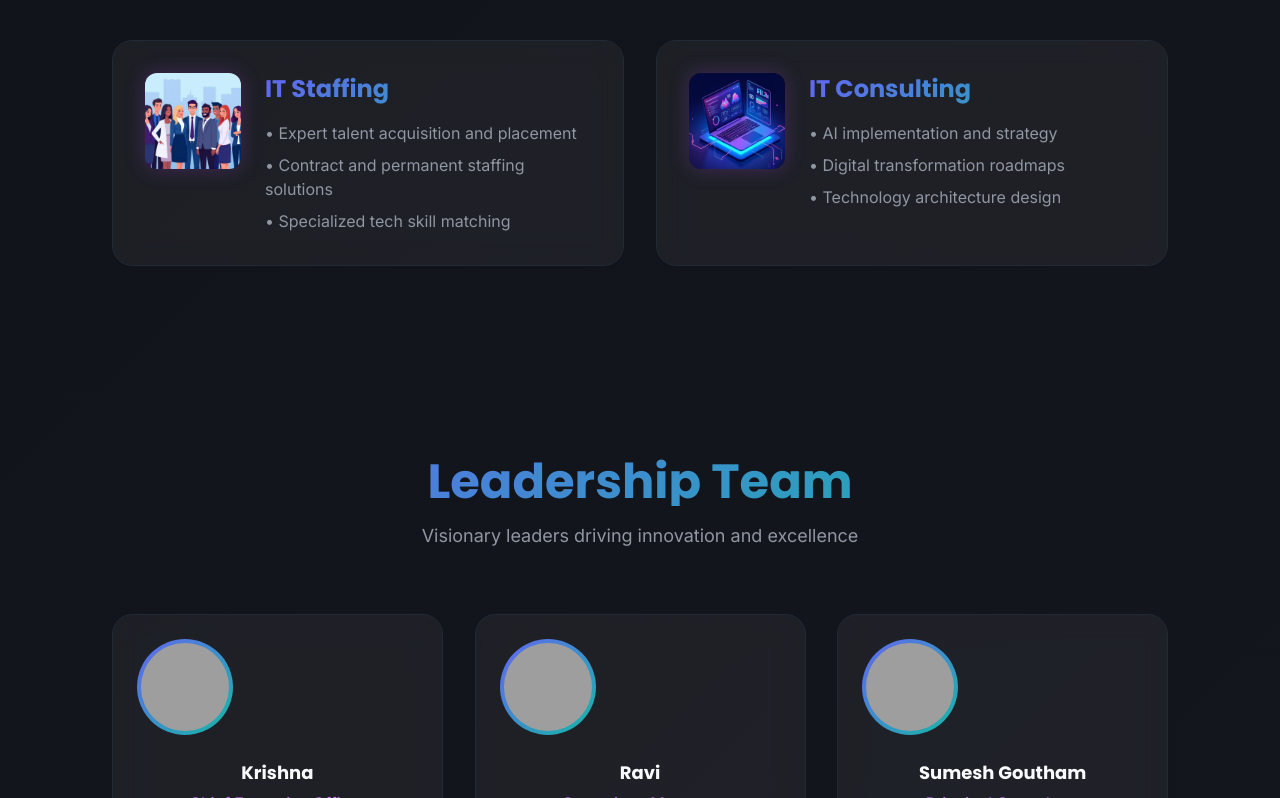
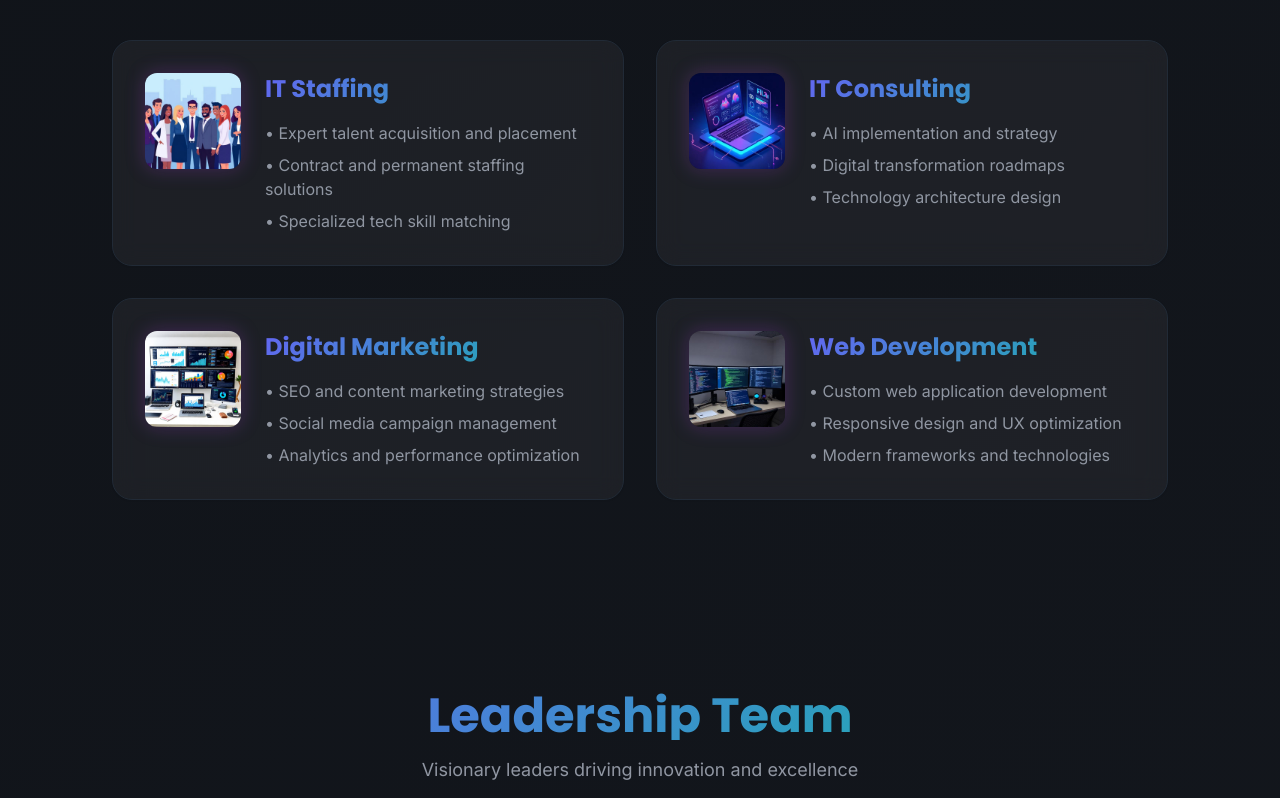
Before and after one commit to TechLeadsUser/aihi-illumine-site, a React (Vite) app: page / in a window 1280 px wide. Shown: the part 3414-4212 px from the top of the page. Built offline with nearby package versions, Linux system fonts and the light colour scheme; grey boxes are pictures that could not be loaded.

Commit message:
Add Digital Marketing and Web Development
Added "Digital Marketing" and "Web Development" to the "Why Choose AIHI?" section in `src/pages/About.tsx`.

```diff
--- a/src/pages/About.tsx
+++ b/src/pages/About.tsx
@@ -6,6 +6,8 @@ import heroAiBrain from "@/assets/hero-ai-brain.jpg";
 import neuralPattern from "@/assets/neural-pattern.jpg";
 import itStaffingTeam from "@/assets/it-staffing-team.jpg";
 import itConsultingLaptop from "@/assets/it-consulting-laptop.jpg";
+import digitalMarketingWorkspace from "@/assets/digital-marketing-workspace.jpg";
+import webDevelopmentCoding from "@/assets/web-development-coding.jpg";
 const About = () => {
   return <div className="min-h-screen bg-gradient-hero text-foreground">
       {/* Hero Section */}
@@ -238,7 +240,7 @@ const About = () => {
             </p>
           </ScrollAnimation>
 
-          <div className="grid grid-cols-1 lg:grid-cols-2 gap-6 lg:gap-8">
+          <div className="grid grid-cols-1 md:grid-cols-2 gap-6 lg:gap-8">
             <ScrollAnimation animation="slide-left">
               <Card className="glass-card p-6 lg:p-8 hover-lift h-full">
                 <div className="flex flex-col sm:flex-row items-start gap-4 lg:gap-6">
@@ -257,7 +259,7 @@ const About = () => {
               </Card>
             </ScrollAnimation>
 
-            <ScrollAnimation animation="slide-right" delay={300}>
+            <ScrollAnimation animation="slide-right" delay={150}>
               <Card className="glass-card p-6 lg:p-8 hover-lift h-full">
                 <div className="flex flex-col sm:flex-row items-start gap-4 lg:gap-6">
                   <img src={itConsultingLaptop} alt="IT Consulting" className="w-20 h-20 sm:w-24 sm:h-24 rounded-xl object-cover neon-glow flex-shrink-0 mx-auto sm:mx-0" />
@@ -269,6 +271,42 @@ const About = () => {
                       <li>• AI implementation and strategy</li>
                       <li>• Digital transformation roadmaps</li>
                       <li>• Technology architecture design</li>
+                    </ul>
+                  </div>
+                </div>
+              </Card>
+            </ScrollAnimation>
+
+            <ScrollAnimation animation="slide-left" delay={300}>
+              <Card className="glass-card p-6 lg:p-8 hover-lift h-full">
+                <div className="flex flex-col sm:flex-row items-start gap-4 lg:gap-6">
+                  <img src={digitalMarketingWorkspace} alt="Digital Marketing" className="w-20 h-20 sm:w-24 sm:h-24 rounded-xl object-cover neon-glow flex-shrink-0 mx-auto sm:mx-0" />
+                  <div className="flex-1 text-center sm:text-left">
+                    <h3 className="text-lg sm:text-xl lg:text-2xl font-poppins font-bold gradient-text mb-3 lg:mb-4">
+                      Digital Marketing
+                    </h3>
+                    <ul className="space-y-1 lg:space-y-2 text-muted-foreground text-sm lg:text-base">
+                      <li>• SEO and content marketing strategies</li>
+                      <li>• Social media campaign management</li>
+                      <li>• Analytics and performance optimization</li>
+                    </ul>
+                  </div>
+                </div>
+              </Card>
+            </ScrollAnimation>
+
+            <ScrollAnimation animation="slide-right" delay={450}>
+              <Card className="glass-card p-6 lg:p-8 hover-lift h-full">
+                <div className="flex flex-col sm:flex-row items-start gap-4 lg:gap-6">
+                  <img src={webDevelopmentCoding} alt="Web Development" className="w-20 h-20 sm:w-24 sm:h-24 rounded-xl object-cover neon-glow flex-shrink-0 mx-auto sm:mx-0" />
+                  <div className="flex-1 text-center sm:text-left">
+                    <h3 className="text-lg sm:text-xl lg:text-2xl font-poppins font-bold gradient-text mb-3 lg:mb-4">
+                      Web Development
+                    </h3>
+                    <ul className="space-y-1 lg:space-y-2 text-muted-foreground text-sm lg:text-base">
+                      <li>• Custom web application development</li>
+                      <li>• Responsive design and UX optimization</li>
+                      <li>• Modern frameworks and technologies</li>
                     </ul>
                   </div>
                 </div>
```
Also changed, not shown: src/assets/digital-marketing-workspace.jpg (added), src/assets/web-development-coding.jpg (added).
